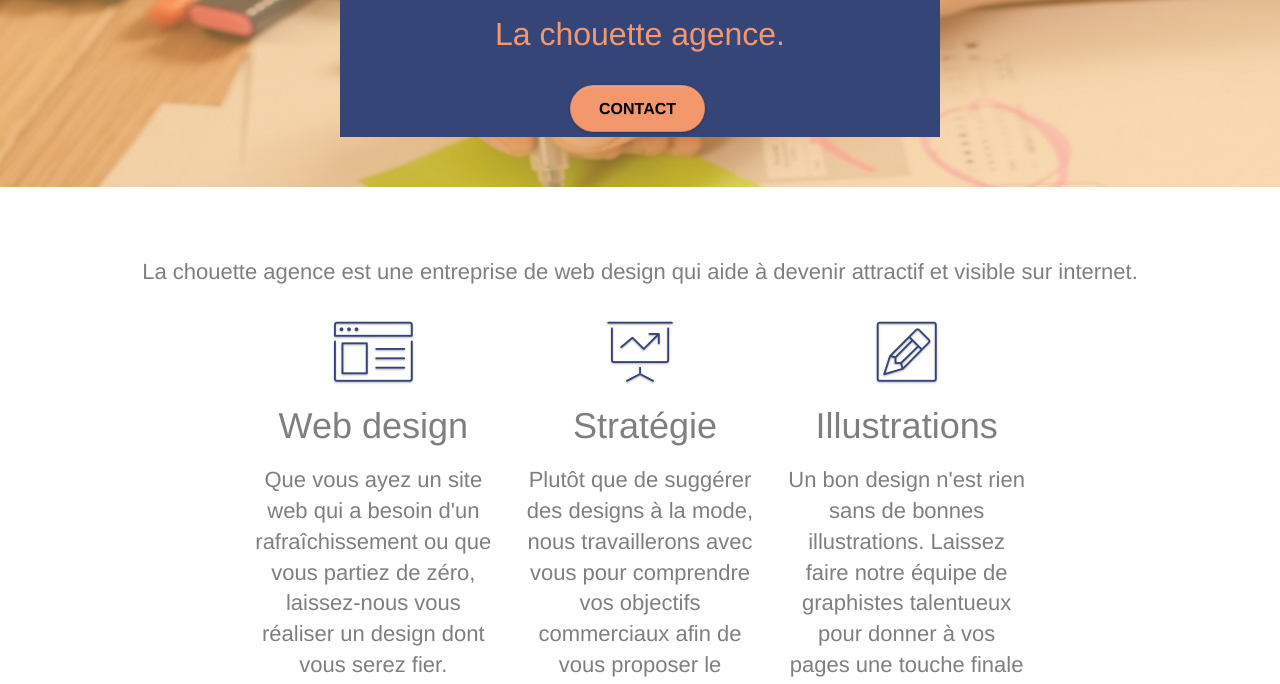
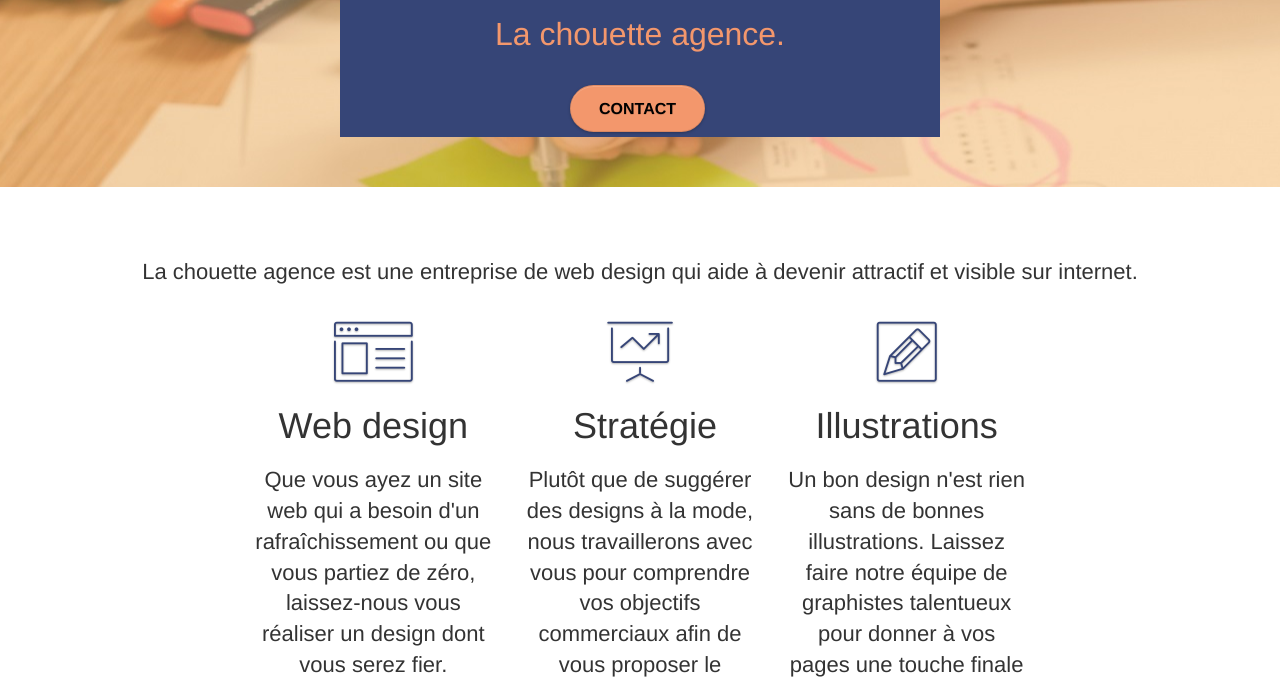
Before and after one commit to PascalD18/P4_02_code_source, a plain HTML site: page index.html in a window 1280 px wide. Shown: the part 265-949 px from the top of the page. Drawn offline with Linux system fonts and the light colour scheme.

Commit message:
--- Auto-Git Commit ---

```diff
--- a/style.css
+++ b/style.css
@@ -205,7 +205,7 @@ a:hover {
 
 .d-bloc .panel,
 .l-bloc {
-    color: rgba(0, 0, 0, .5);
+    color: rgba(0, 0, 0, .8);
 }
 
 .d-bloc .panel button:hover,
```
